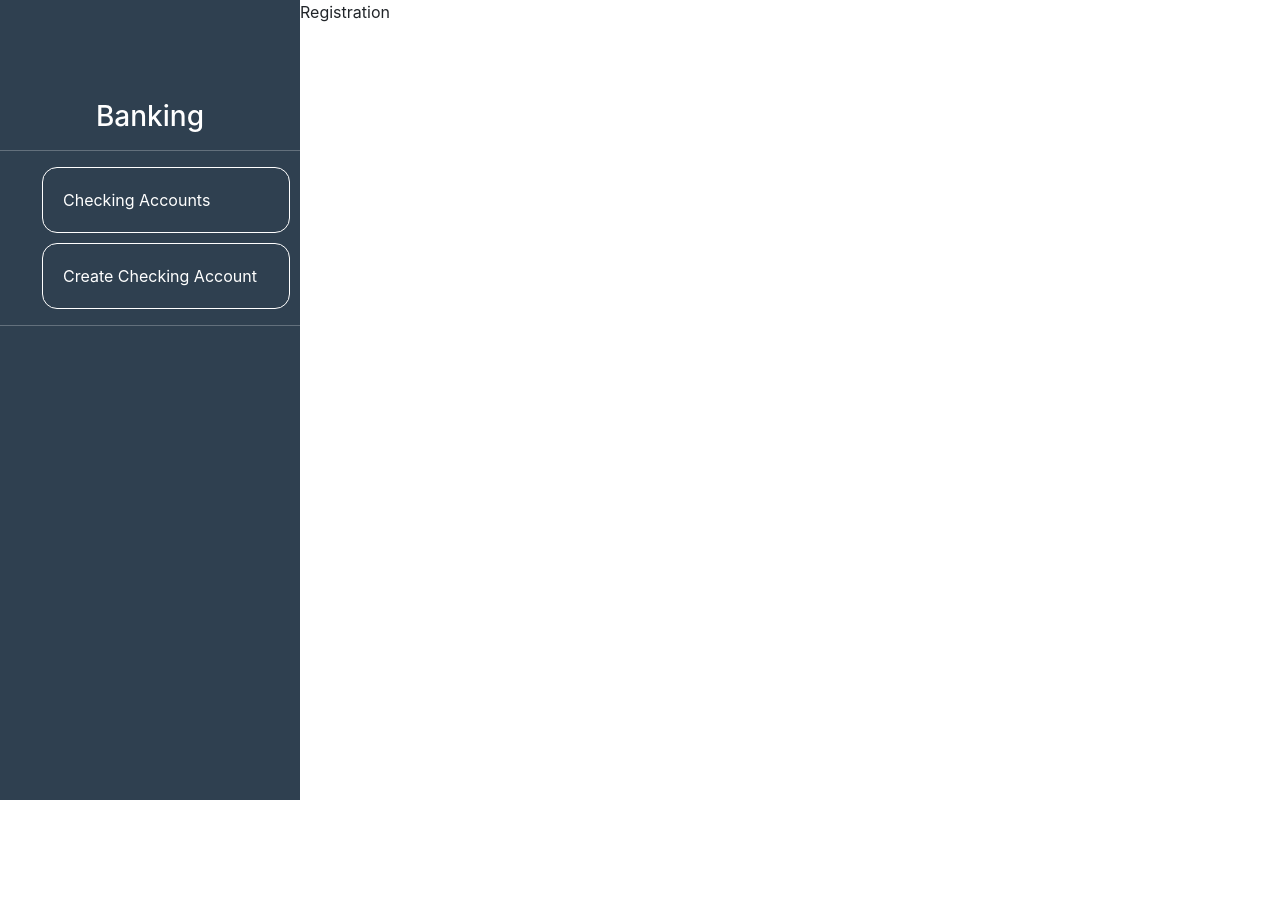
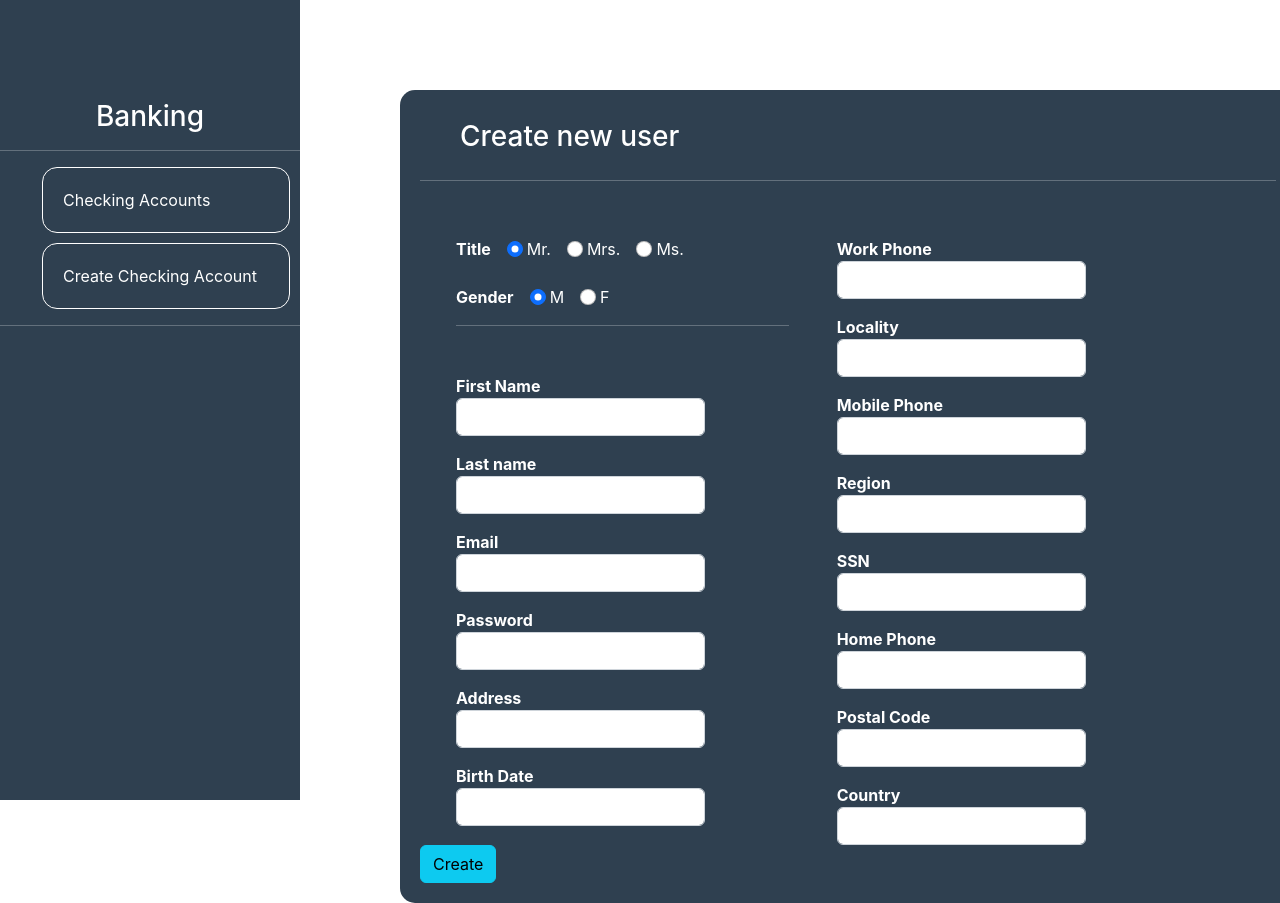
Before and after one commit to FedeOt/ot-upcamp, a React (Create React App) app: page /bank/registration in a window 1280 px wide. Before the commit the page ends 800 px from the top, so only its background shows below. Built offline with nearby package versions, Linux system fonts and the light colour scheme.

Commit message:
Registration component logic

```diff
--- a/src/components/Registration.jsx
+++ b/src/components/Registration.jsx
@@ -1,7 +1,144 @@
-import React from 'react'
+import React, { useState } from "react";
+import { InputText } from "./InputText";
+import { RadioButton } from "./RadioButton";
+
+
+const initialState = {
+    address: '',
+    country: '',
+    dob: '',
+    emailAddress: '',
+    firstName: '',
+    gender: "M",
+    homePhone: '',
+    lastName: '',
+    locality: '',
+    mobilePhone: '',
+    password: '',
+    postalCode: '',
+    region: '',
+    ssn: '',
+    title: 'Mr.',
+    workPhone: ''
+}
 
 export const Registration = () => {
+
+
+    const [formValues,setFormValues] = useState(initialState);
+
+    const handleInputChange = ({target}) =>{
+
+        setFormValues({
+            ...formValues,
+            [target.name]:target.value
+        })
+
+    }
+
+    const handleSubmit = (e) =>{
+        e.preventDefault();
+
+        console.log(formValues);
+    }
+
+
   return (
-    <div>Registration</div>
-  )
-}
+    <div style={{ paddingTop: 90}}>
+      <form onSubmit={handleSubmit} className="create-user-form">
+        <h3>Create new user</h3>
+        <hr />
+        <div className="row mx-auto">
+          <div className="ms-4 mt-4 col-5">
+            <div className="mt-3 mb-4">
+              <strong>Title</strong>
+              <RadioButton onChange={handleInputChange} name='title' checked={formValues.title === 'Mr.'} value='Mr.' label="Mr."/>
+              <RadioButton onChange={handleInputChange} name='title' checked={formValues.title === 'Mrs.'} value='Mrs.' label="Mrs."/>
+              <RadioButton onChange={handleInputChange} name='title' checked={formValues.title === 'Ms.'} value='Ms.' label="Ms."/>
+            </div>
+
+            <div className="mt-3">
+              <strong>Gender</strong>
+              <RadioButton onChange={handleInputChange} name='gender' checked={formValues.gender === 'M'} value='M' label="M" />
+              <RadioButton onChange={handleInputChange} name='gender' checked={formValues.gender === 'F'} value='F' label="F" />
+            </div>
+            <hr />
+            <div className="mt-5">
+              <strong>First Name</strong>
+              <InputText onChange={handleInputChange} name='firstName' value={formValues.firstName}/>
+            </div>
+
+            <div className="mt-3">
+              <strong>Last name</strong>
+              <InputText onChange={handleInputChange} name='lastName' value={formValues.lastName} />
+            </div>
+
+            <div className="mt-3">
+              <strong>Email</strong>
+              <InputText onChange={handleInputChange} name='emailAddress' value={formValues.emailAddress} />
+            </div>
+
+            <div className="mt-3">
+              <strong>Password</strong>
+              <input type="password" onChange={handleInputChange} name='password' value={formValues.password} className="form-control w-75" />
+            </div>
+
+            <div className="mt-3">
+              <strong>Address</strong>
+              <InputText onChange={handleInputChange} name='address' value={formValues.address} />
+            </div>
+
+
+            <div className="mt-3">
+              <strong>Birth Date</strong>
+              <InputText onChange={handleInputChange} name='dob' value={formValues.dob} />
+            </div>
+          </div>
+
+          <div className="ms-4 mt-4 col-5">
+            <div className="mt-3">
+              <strong>Work Phone</strong>
+              <InputText onChange={handleInputChange} name='workPhone' value={formValues.workPhone} />
+            </div>
+
+            <div className="mt-3">
+              <strong>Locality</strong>
+              <InputText onChange={handleInputChange} name='locality' value={formValues.locality} />
+            </div>
+            <div className="mt-3">
+              <strong>Mobile Phone</strong>
+              <InputText onChange={handleInputChange} name='mobilePhone' value={formValues.mobilePhone} />
+            </div>
+            <div className="mt-3">
+              <strong>Region</strong>
+              <InputText onChange={handleInputChange} name='region' value={formValues.region} />
+            </div>
+
+            <div className="mt-3">
+              <strong>SSN</strong>
+              <InputText onChange={handleInputChange} name='ssn' value={formValues.ssn} />
+            </div>
+
+
+            <div className="mt-3">
+              <strong>Home Phone</strong>
+              <InputText onChange={handleInputChange} name='homePhone' value={formValues.homePhone} />
+            </div>
+
+            <div className="mt-3">
+              <strong>Postal Code</strong>
+              <InputText onChange={handleInputChange} name='postalCode' value={formValues.postalCode} />
+            </div>
+
+            <div className="mt-3">
+              <strong>Country</strong>
+              <InputText onChange={handleInputChange} name='country' value={formValues.country} />
+            </div>
+          </div>
+        </div>
+
+        <button type="submit" className="btn btn-info">Create</button>
+      </form>
+    </div>
+  );
+};
--- a/src/index.css
+++ b/src/index.css
@@ -71,6 +71,24 @@ code {
   padding: 10px;
 }
 
+.create-user-form{
+  width: 70%;
+  margin-left: 400px;
+  height: 100%;
+  background-color: #2F4050;
+  color:white;
+  padding:20px;
+  border-radius: 15px;
+}
+
+.create-user-form h3{
+
+  background-color: #2F4050;
+  color: white;
+  padding:10px;
+  margin-left: 30px;
+
+}
 @media (max-width:600px) {
 
   .Sidebar{
```
